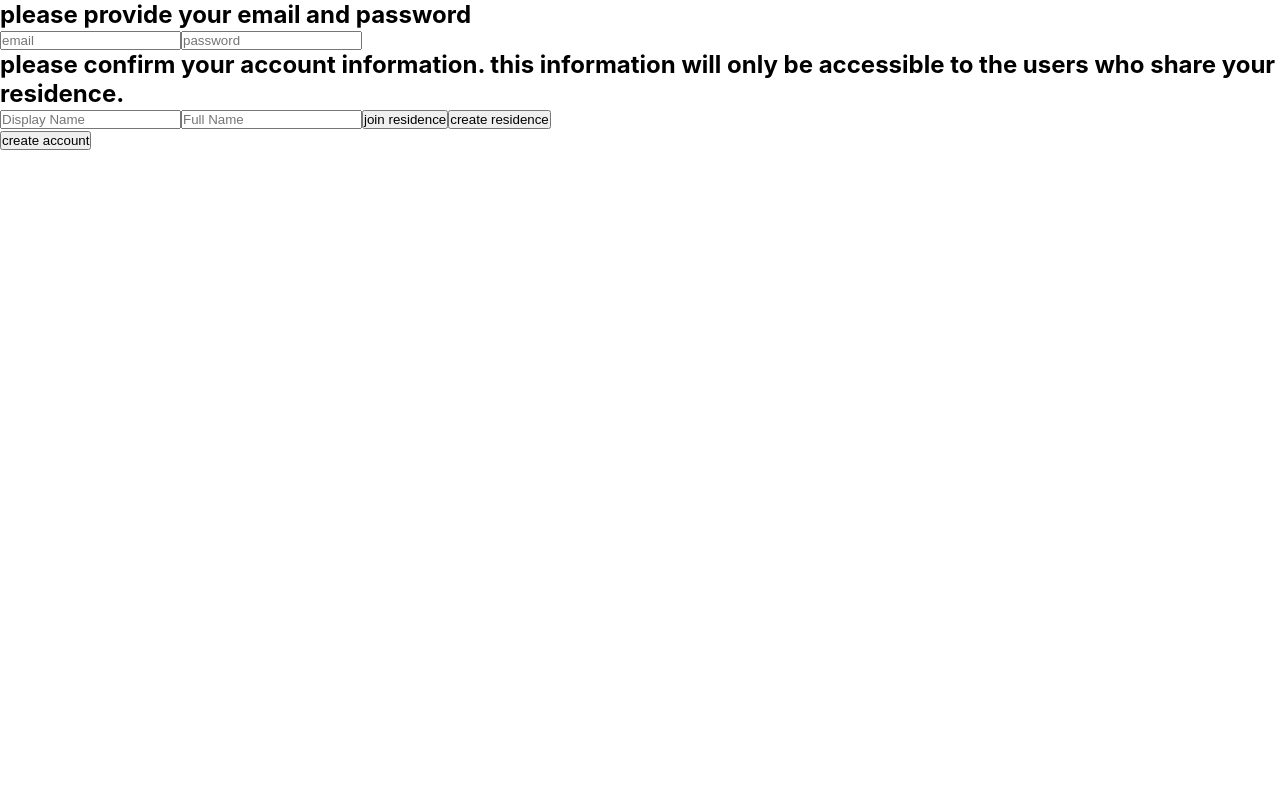
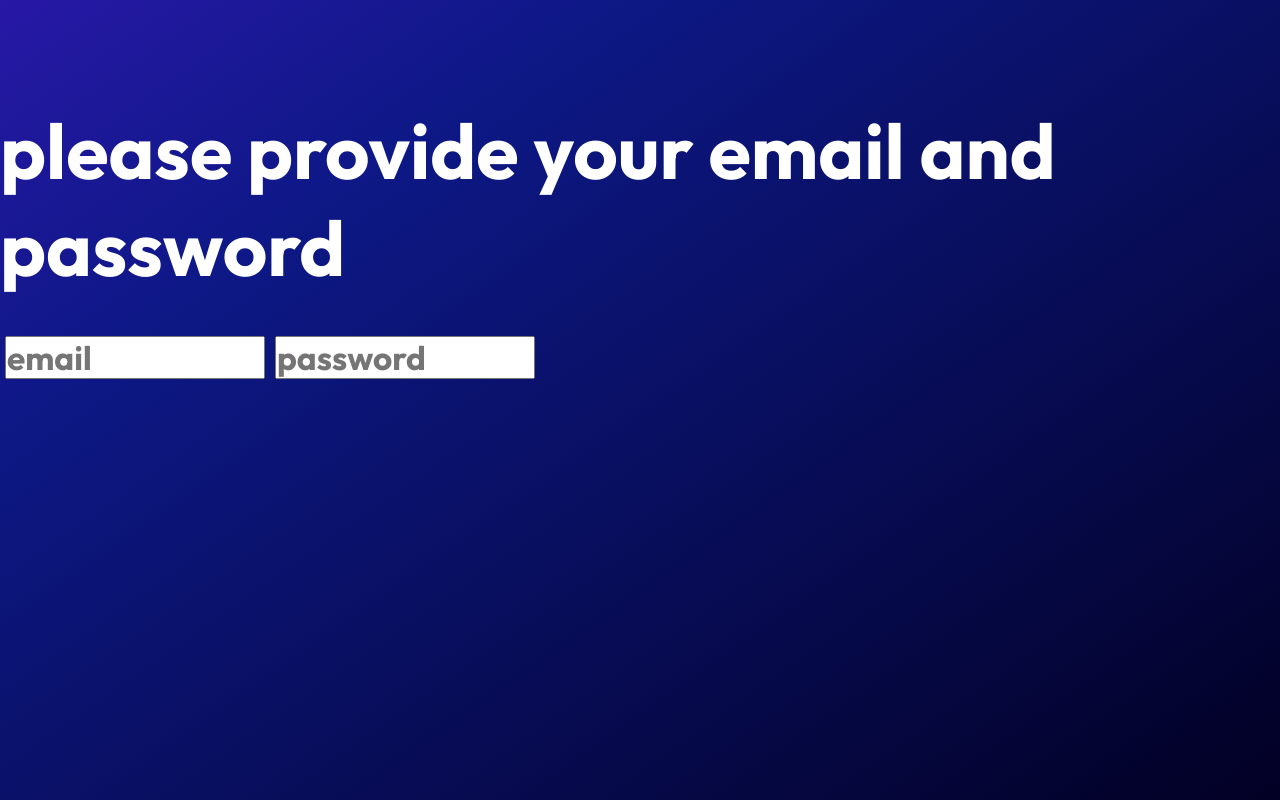
Before and after one commit to ABoyceIII/Coven, a React (Create React App) app: page /create in a window 1280 px wide. Built offline with nearby package versions, Linux system fonts and the light colour scheme; no server answers.

Commit message:
split account creation into two steps

```diff
--- /dev/null
+++ b/src/css/CreateAccount.css
@@ -0,0 +1,34 @@
+.CreateAccount {
+  background: linear-gradient(
+    325deg,
+    rgba(2, 0, 36, 1) 0%,
+    rgba(13, 24, 133, 1) 74%,
+    rgba(39, 24, 166, 1) 100%
+  );
+
+  width: 100vw;
+  height: 100vh;
+  color: white;
+  display: flex;
+  flex-direction: column;
+  align-items: center;
+}
+
+.CreateAccount h2 {
+  font-family: "Outfit", sans-serif;
+  font-size: 58pt;
+  display: flex;
+  flex-direction: row;
+  padding-top: 8%;
+  padding-bottom: 35px;
+  justify-content: space-around;
+}
+
+.CreateAccount input {
+  margin: 5px;
+  font-family: "Outfit", sans-serif;
+  font-weight: 400;
+  font-size: 25pt;
+  width: 20vw;
+  height: 3vw;
+}
--- a/src/pages/Initial/CreateAccount.js
+++ b/src/pages/Initial/CreateAccount.js
@@ -3,7 +3,7 @@ import { useState } from "react";
 import { auth } from "../../firebaseConfig";
 import { createAccount } from "../../services/authService";
 import { FirebaseError } from "firebase/app";
-
+import "../../css/CreateAccount.css";
 export default function CreateAccount() {
   const [isJoining, setIsJoining] = useState(false);
   const [isCreating, setIsCreating] = useState(false);
@@ -14,6 +14,7 @@ export default function CreateAccount() {
   const [email, setEmail] = useState("");
   const [password, setPassword] = useState("");
 
+  const [step, setStep] = useState(0);
   const [errorMessage, setErrorMessage] = useState("");
 
   /**
@@ -85,6 +86,8 @@ export default function CreateAccount() {
 
   return (
     <div className="CreateAccount">
+      {step == 0 ? (
+        <div className="StepOne">
           <h2>please provide your email and password</h2>
 
           <input
@@ -103,10 +106,12 @@ export default function CreateAccount() {
               setPassword(event.target.value);
             }}
           />
-
+        </div>
+      ) : (
+        <div className="StepTwo">
           <h2 className="SetupInstruction">
-        please confirm your account information. this information will only be
-        accessible to the users who share your residence.
+            please confirm your account information. this information will only
+            be accessible to the users who share your residence.
           </h2>
           <input
             type="text"
@@ -159,5 +164,7 @@ export default function CreateAccount() {
           )}
           <button onClick={() => handleClick()}>create account</button>
         </div>
+      )}
+    </div>
   );
 }
```
Lines whose indentation alone changed are shown as unchanged.
